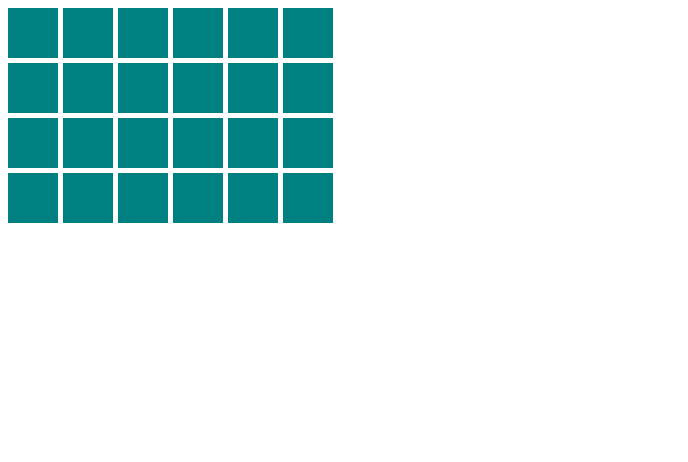
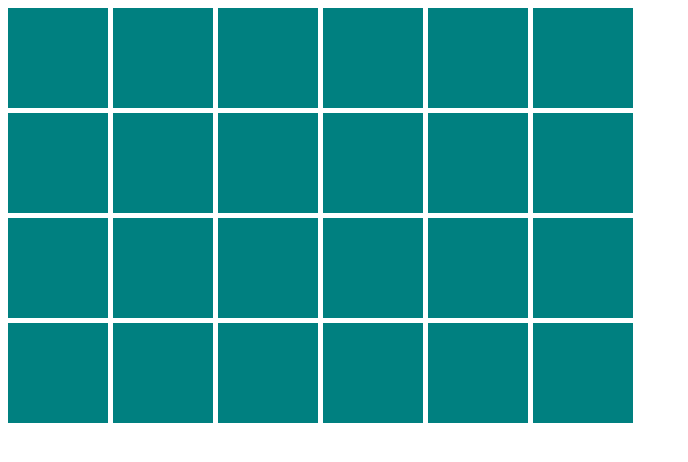
Before and after one commit to adevkota/memory-game, a website built with webpack: page src/index.html in a window 1280 px wide. Shown: the whole page, without its empty margins (0-688 px from the left). Built offline with nearby package versions, Linux system fonts and the light colour scheme.

Commit message:
more tests. TODO: add coverage tool to visualize code coverage

```diff
--- a/src/index.html
+++ b/src/index.html
@@ -2,6 +2,7 @@
 <html>
    <head>
       <title>Memory Game</title>
+      <meta name="viewport" content="width=device-width, initial-scale=1, shrink-to-fit=no">
    </head>
    <body>
       <section id="board"></section>
--- a/src/modules/tile.js
+++ b/src/modules/tile.js
@@ -14,6 +14,7 @@ export class Tile {
 		this.isSolved = true;
 	}
 	render(){
+		console.log(this.index);
 		return `<div
 			class="tile"
 			data-index = ${this.index}
--- a/src/styles.css
+++ b/src/styles.css
@@ -1,16 +1,28 @@
 #board{
-   display: grid;
-   grid-gap: 5px;
-   grid-template-columns: 50px 50px 50px 50px 50px 50px;
-   grid-template-rows: auto;
-   grid-template-areas:
-   "tile tile tile tile tile tile"
-   "tile tile tile tile tile tile"
-   "tile tile tile tile tile tile"
-   "tile tile tile tile tile tile";
+	display: grid;
+	grid-gap: 5px;
+	grid-template-columns: 80px 80px 80px 80px;
+	grid-template-rows: auto;
 }
 
 .tile {
-   background-color: teal;
-   height: 50px;
+	background-color: teal;
+	height: 80px;
+	font-size: 30px;
+	color: white;
+
+	display: flex;
+	align-items: center;
+	justify-content: center;
+
 }
+
+@media (min-width: 650px) {
+	#board{
+		grid-template-columns: 100px 100px 100px 100px 100px 100px;
+	}
+
+	.tile{
+		height:100px;
+	}
+}
```
Also changed, not shown: test/modules/board.spec.js (added, +63 -0 lines).
